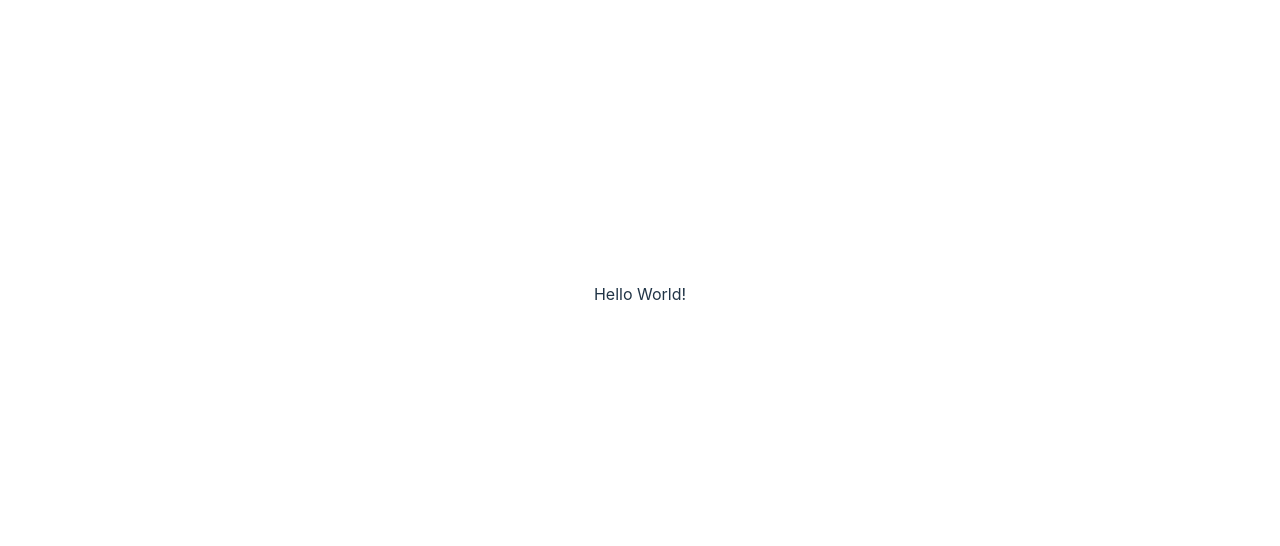
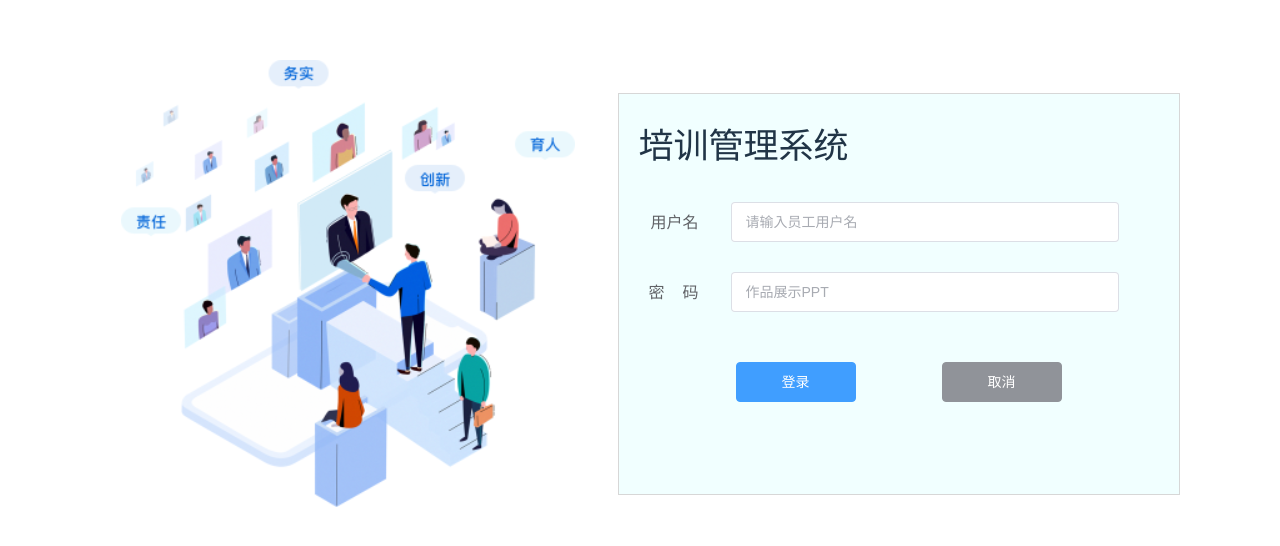
Before and after one commit to Shi-Jia-Ming/homework-vue, a Vue app: page /login in a window 1280 px wide. Shown: the part 106-652 px from the top of the page. Built offline with nearby package versions, Linux system fonts and the light colour scheme.

Commit message:
Add login page view.

```diff
--- a/components.d.ts
+++ b/components.d.ts
@@ -8,6 +8,10 @@ export {}
 declare module 'vue' {
   export interface GlobalComponents {
     ElButton: typeof import('element-plus/es')['ElButton']
+    ElButtonGroup: typeof import('element-plus/es')['ElButtonGroup']
+    ElForm: typeof import('element-plus/es')['ElForm']
+    ElFormItem: typeof import('element-plus/es')['ElFormItem']
+    ElInput: typeof import('element-plus/es')['ElInput']
     HelloWorld: typeof import('./src/components/HelloWorld.vue')['default']
     RouterLink: typeof import('vue-router')['RouterLink']
     RouterView: typeof import('vue-router')['RouterView']
--- a/package.json
+++ b/package.json
@@ -10,6 +10,7 @@
   },
   "dependencies": {
     "element-plus": "^2.7.1",
+    "sass": "^1.75.0",
     "vue": "^3.4.21",
     "vue-router": "^4.3.2"
   },
--- a/src/views/LoginView.vue
+++ b/src/views/LoginView.vue
@@ -1,8 +1,90 @@
 <template>
   <div class="login-container">
-    Hello World!
+    <div class="login-image-container">
+      <img class="login-image" src="../assets/login.png">
+    </div>
+    <div class="login-form-container">
+      <div class="login-title">
+        培训管理系统
+      </div>
+      <el-form class="login-form" :model="loginForm" label-position="right" label-width="auto" size="large">
+        <el-form-item label="用户名" class="username-item">
+          <el-input class="input" placeholder="请输入员工用户名"/>
+        </el-form-item>
+        <el-form-item label="密&nbsp; &nbsp; 码" class="password-item">
+          <el-input class="input" placeholder="作品展示PPT"/>
+        </el-form-item>
+        <el-form-item class="btn-group-item">
+          <div class="btn-group">
+            <el-button type="primary" class="login-btn">登录</el-button>
+            <el-button type="info" class="cancel-btn">取消</el-button>
+          </div>
+        </el-form-item>
+      </el-form>
+    </div>
   </div>
 </template>
 
 <script setup lang="ts">
+import { reactive } from 'vue';
+
+
+const loginForm: {
+  username: string,
+  password: string
+} = reactive({
+  username: '',
+  password: ''
+});
+
 </script>
+
+<style lang="scss">
+.login-container {
+  display: flex;
+  flex-direction: row;
+}
+
+.login-form-container {
+  border: 1px #d7d7d7 solid;
+  width: 500px;
+  height: 400px;
+  align-self: center;
+  padding: 0 30px;
+  background-color: #f1ffff;
+}
+
+.login-title {
+  font-size: 35px;
+  text-align: start;
+  margin-top: 25px;
+  margin-left: -10px;
+}
+
+.username-item,
+.password-item {
+  margin: 30px 0;
+}
+
+.el-form-item__label {
+  font-size: 16px;
+}
+
+.input {
+  margin-left: 20px;
+  margin-right: 30px;
+}
+
+.btn-group {
+  width: 80%;
+  display: flex;
+  justify-content: space-around;
+  margin: 0 auto;
+  margin-top: 20px;
+}
+
+.login-btn,
+.cancel-btn {
+  width: 120px;
+}
+</style>
```
Also changed, not shown: src/assets/login.png (added), 1 other file (tests, documents, lock files or other folders).
